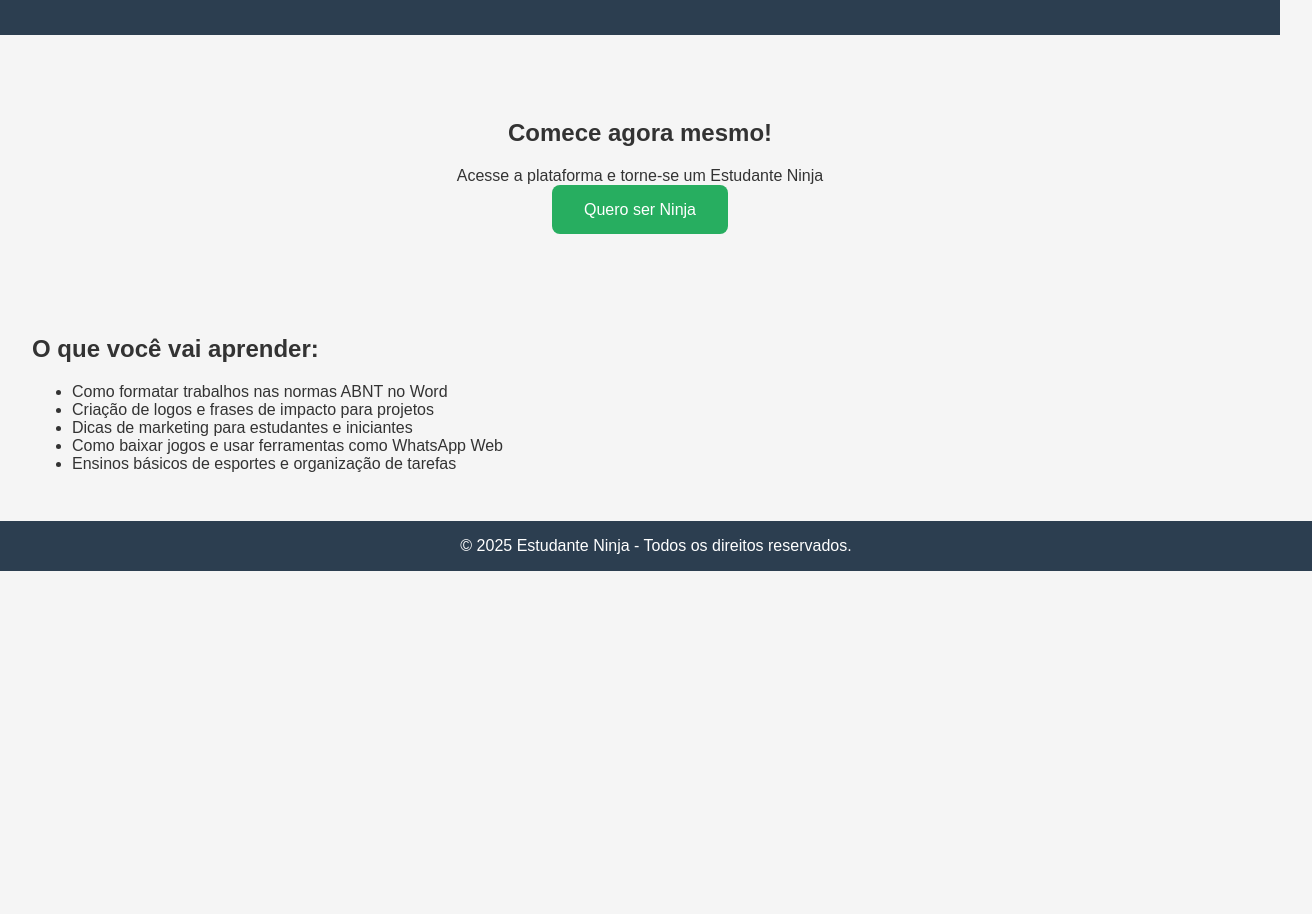
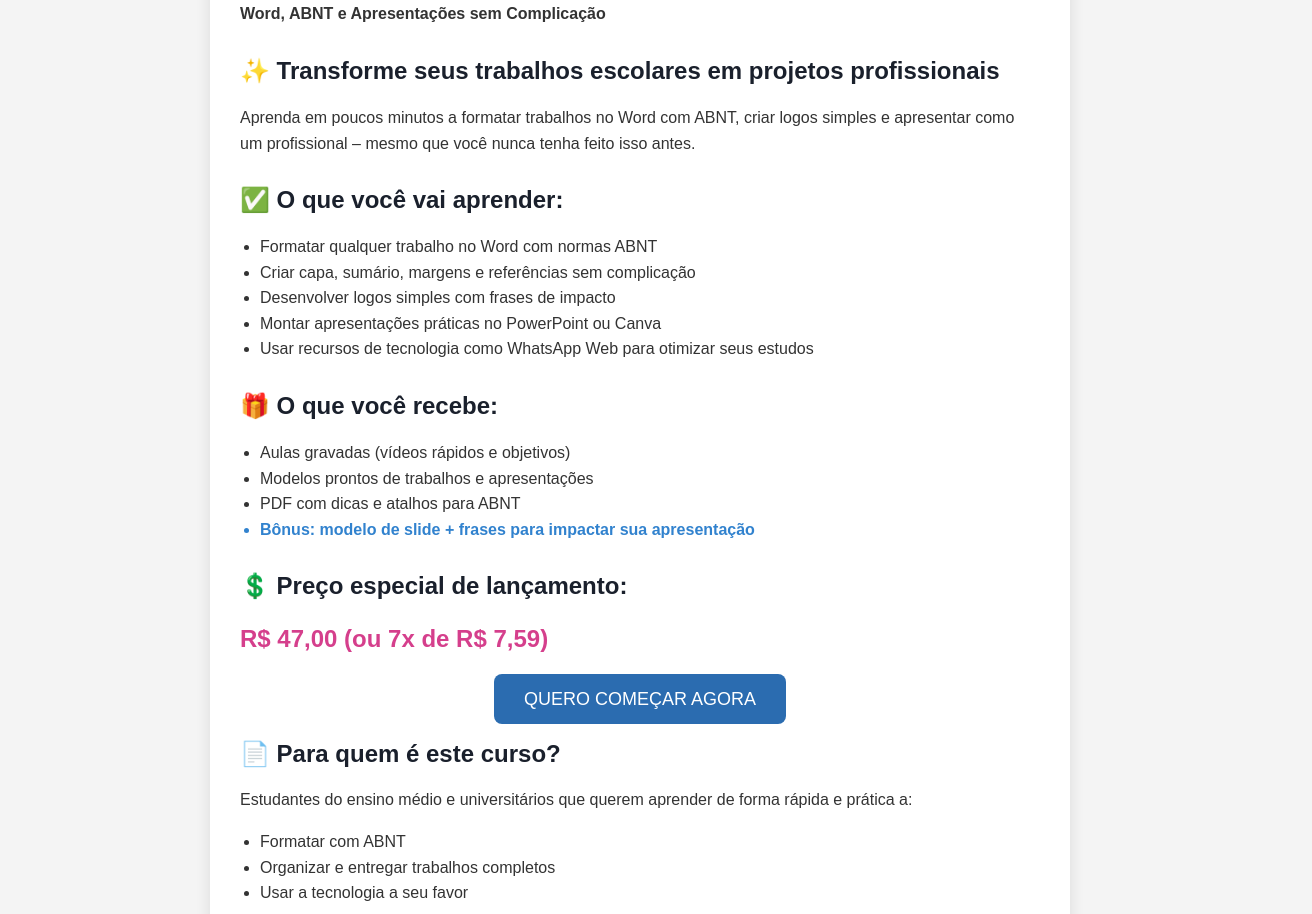
Before and after one commit to Henriqueolids/Estudante-ninja, a plain HTML site: page index.html in a window 1280 px wide. Shown: the part 143-1057 px from the top of the page, 1312 px wide, since content can reach past the window. Before the commit the page ends 800 px from the top, so only its background shows below. Drawn offline with Linux system fonts and the light colour scheme.

Commit message:
Update index.html

```diff
--- a/index.html
+++ b/index.html
@@ -1,72 +1,74 @@
 <!DOCTYPE html>
 <html lang="pt-BR">
 <head>
-    <meta charset="UTF-8">
-    <meta name="viewport" content="width=device-width, initial-scale=1.0">
-    <title>Estudante Ninja</title>
-    <style>
-        body {
-            font-family: Arial, sans-serif;
-            margin: 0;
-            background: #f5f5f5;
-            color: #333;
-        }
-        header {
-            background: #2c3e50;
-            color: white;
-            padding: 2em;
-            text-align: center;
-        }
-        section {
-            padding: 2em;
-        }
-        .cta {
-            text-align: center;
-            margin: 2em 0;
-        }
-        .cta a {
-            padding: 1em 2em;
-            background: #27ae60;
-            color: white;
-            text-decoration: none;
-            border-radius: 8px;
-        }
-        footer {
-            text-align: center;
-            padding: 1em;
-            background: #2c3e50;
-            color: white;
-            position: relative;
-            bottom: 0;
-            width: 100%;
-        }
-    </style>
+  <meta charset="UTF-8">
+  <meta name="viewport" content="width=device-width, initial-scale=1.0">
+  <title>Estudante Ninja - Curso Digital</title>
+  <style>
+    body { font-family: Arial, sans-serif; background: #f4f4f4; margin: 0; padding: 0; }
+    .container { max-width: 800px; margin: 40px auto; background: white; padding: 30px; border-radius: 10px; box-shadow: 0 0 15px rgba(0,0,0,0.1); }
+    h1, h2 { color: #1a202c; }
+    h1 { font-size: 2em; margin-bottom: 10px; }
+    h2 { margin-top: 30px; }
+    p, li { font-size: 16px; line-height: 1.6; color: #333; }
+    ul { padding-left: 20px; }
+    .cta { display: block; width: 100%; text-align: center; margin: 30px 0; }
+    .btn { background-color: #2b6cb0; color: white; padding: 15px 30px; font-size: 18px; border: none; border-radius: 8px; text-decoration: none; }
+    .price { font-size: 24px; font-weight: bold; color: #d53f8c; margin-top: 10px; }
+    .bonus { color: #3182ce; font-weight: bold; }
+    #inscricao { margin-top: 50px; padding: 30px; background: #e6fffa; border-radius: 10px; }
+    #inscricao h2 { color: #2c7a7b; }
+  </style>
 </head>
 <body>
-    <header>
-        <h1>Estudante Ninja</h1>
-        <p>Transforme sua produtividade com mini-aulas práticas e conteúdo direto ao ponto!</p>
-    </header>
+  <div class="container">
+    <h1>Estudante Ninja</h1>
+    <p><strong>Word, ABNT e Apresentações sem Complicação</strong></p>
 
-    <section class="cta">
-        <h2>Comece agora mesmo!</h2>
-        <p>Acesse a plataforma e torne-se um Estudante Ninja</p>
-        <a href="#conteudo">Quero ser Ninja</a>
+    <h2>✨ Transforme seus trabalhos escolares em projetos profissionais</h2>
+    <p>Aprenda em poucos minutos a formatar trabalhos no Word com ABNT, criar logos simples e apresentar como um profissional – mesmo que você nunca tenha feito isso antes.</p>
+
+    <h2>✅ O que você vai aprender:</h2>
+    <ul>
+      <li>Formatar qualquer trabalho no Word com normas ABNT</li>
+      <li>Criar capa, sumário, margens e referências sem complicação</li>
+      <li>Desenvolver logos simples com frases de impacto</li>
+      <li>Montar apresentações práticas no PowerPoint ou Canva</li>
+      <li>Usar recursos de tecnologia como WhatsApp Web para otimizar seus estudos</li>
+    </ul>
+
+    <h2>🎁 O que você recebe:</h2>
+    <ul>
+      <li>Aulas gravadas (vídeos rápidos e objetivos)</li>
+      <li>Modelos prontos de trabalhos e apresentações</li>
+      <li>PDF com dicas e atalhos para ABNT</li>
+      <li class="bonus">Bônus: modelo de slide + frases para impactar sua apresentação</li>
+    </ul>
+
+    <h2>💲 Preço especial de lançamento:</h2>
+    <p class="price">R$ 47,00 (ou 7x de R$ 7,59)</p>
+
+    <div class="cta">
+      <a href="#inscricao" class="btn">QUERO COMEÇAR AGORA</a>
+    </div>
+
+    <h2>📄 Para quem é este curso?</h2>
+    <p>Estudantes do ensino médio e universitários que querem aprender de forma rápida e prática a:</p>
+    <ul>
+      <li>Formatar com ABNT</li>
+      <li>Organizar e entregar trabalhos completos</li>
+      <li>Usar a tecnologia a seu favor</li>
+    </ul>
+
+    <h2>🎓 Autor:</h2>
+    <p>[Seu Nome] — Estudante com alto rendimento em esportes e apaixonado por ensinar o básico de tecnologia, formatação de trabalhos, IA e apresentações criativas.</p>
+
+    <!-- Seção de inscrição -->
+    <section id="inscricao">
+      <h2>📥 Inscreva-se agora</h2>
+      <p>Preencha o formulário de inscrição (ou acesse o link da plataforma de pagamento):</p>
+      <p><a href="https://seulink.com.br/pagamento" class="btn" target="_blank">Ir para pagamento</a></p>
     </section>
-
-    <section id="conteudo">
-        <h2>O que você vai aprender:</h2>
-        <ul>
-            <li>Como formatar trabalhos nas normas ABNT no Word</li>
-            <li>Criação de logos e frases de impacto para projetos</li>
-            <li>Dicas de marketing para estudantes e iniciantes</li>
-            <li>Como baixar jogos e usar ferramentas como WhatsApp Web</li>
-            <li>Ensinos básicos de esportes e organização de tarefas</li>
-        </ul>
-    </section>
-
-    <footer>
-        &copy; 2025 Estudante Ninja - Todos os direitos reservados.
-    </footer>
+  </div>
 </body>
 </html>
```
